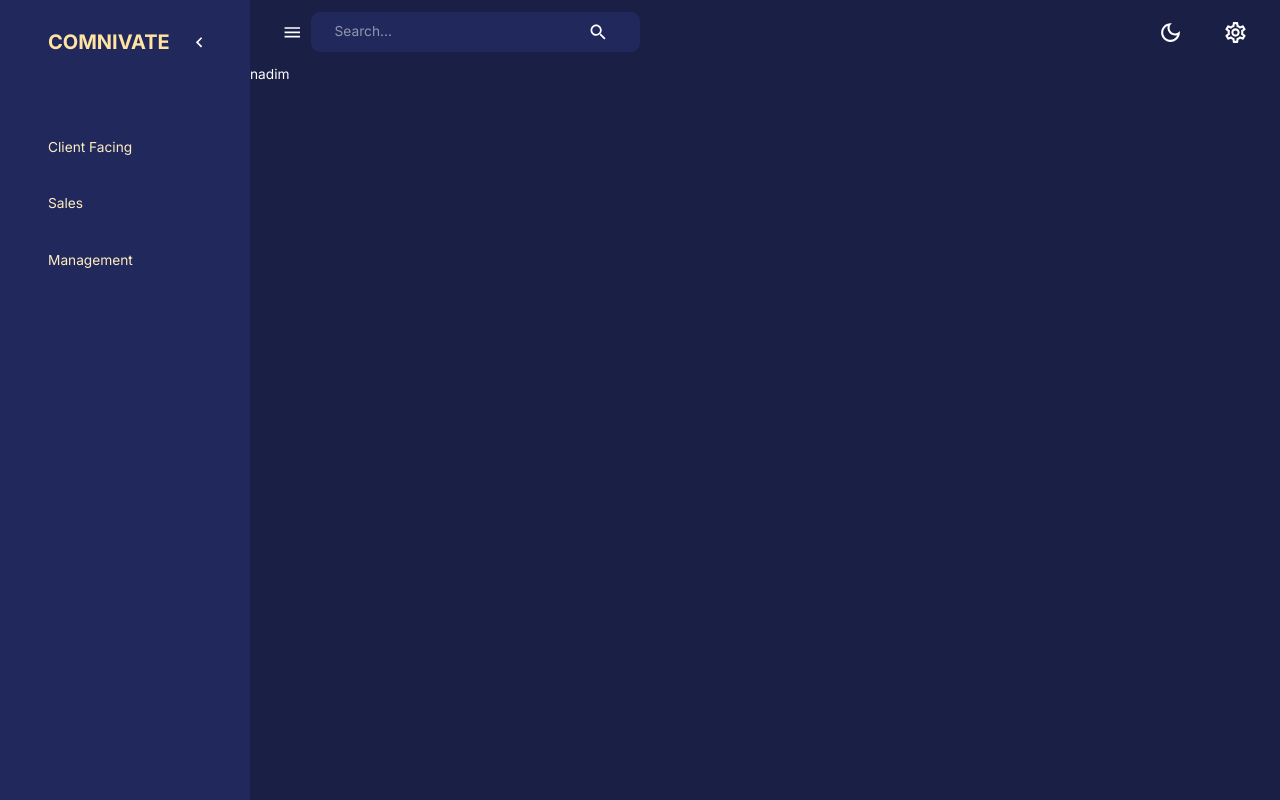
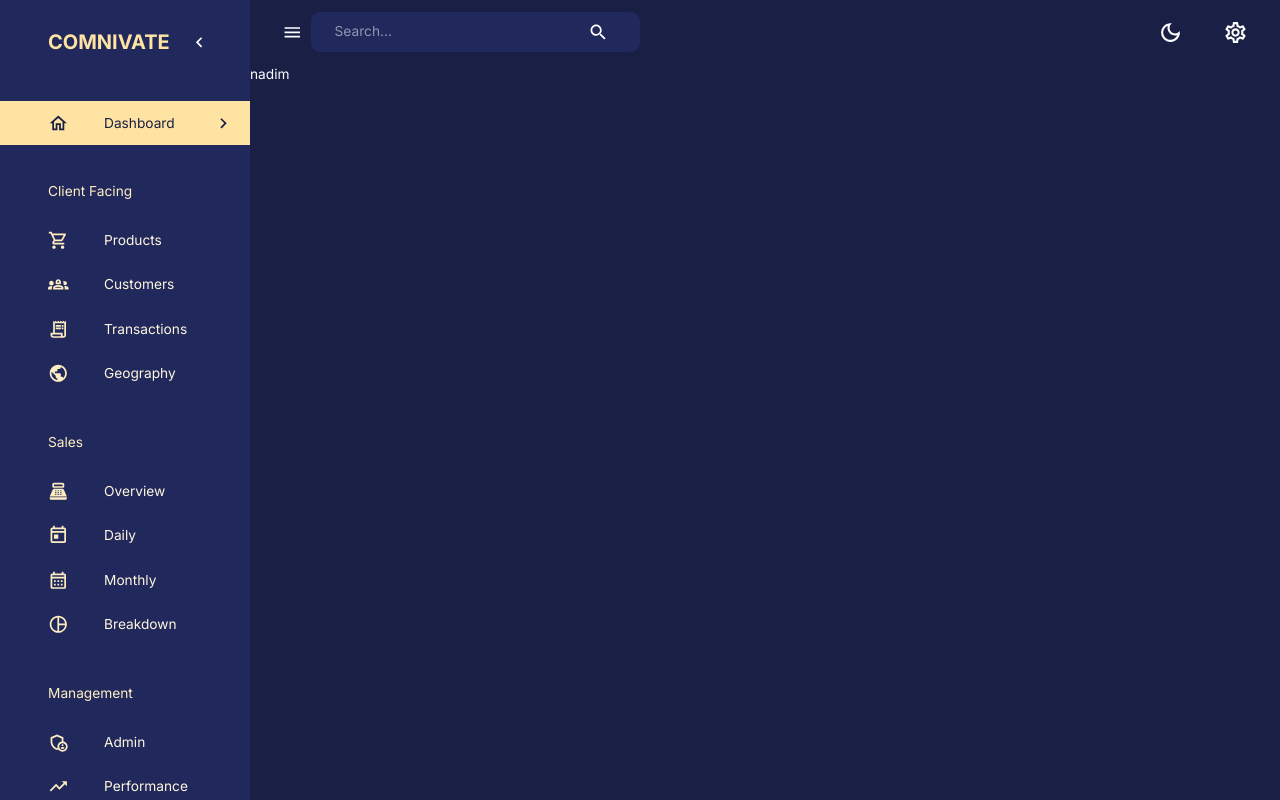
Before and after one commit to AatirNadim/admin_dashboard, a React (Create React App) app in the folder client/: page /dashboard in a window 1280 px wide. Built offline with nearby package versions, Linux system fonts and the light colour scheme.

Commit message:
sidebar items hover functionality

```diff
--- a/client/public/index.html
+++ b/client/public/index.html
@@ -24,7 +24,7 @@
       work correctly both with client-side routing and a non-root public URL.
       Learn how to configure a non-root public URL by running `npm run build`.
     -->
-    <title>React App</title>
+    <title>Admin Dashboard</title>
   </head>
   <body>
     <noscript>You need to enable JavaScript to run this app.</noscript>
--- a/client/src/components/Sidebar.js
+++ b/client/src/components/Sidebar.js
@@ -3,7 +3,7 @@ import {
   Box, Divider, Drawer, IconButton, List, ListItem, ListItemButton, ListItemIcon,
   ListItemText, Typography, useTheme
 } from '@mui/material'
-import { ChevronLeft } from '@mui/icons-material'
+import { ChevronLeft, ChevronRight, ChevronRightOutlined } from '@mui/icons-material'
 
 import { useLocation, useNavigate } from 'react-router-dom'
 import FlexBetween from './FlexBetween'
@@ -24,7 +24,11 @@ const Sidebar = ({
     // console.log(pathname)
   }, [pathname])
   return (
-    <Box component='nav' >
+    <Box component='nav'
+    sx = {{
+
+    }}
+    >
       {isSideBarOpen && (
         <Drawer open={isSideBarOpen}
           onClose={
@@ -37,40 +41,80 @@ const Sidebar = ({
             '& .MuiDrawer-paper': {
               color: theme.palette.secondary[200],
               backgroundColor: theme.palette.background.alt,
+              // backgroundColor : 'brown',
               boxSizing: 'border-box',
               borderWidth: isNonMobile ? '0px' : '2px',
               width: drawerWidth,
-            }
+            },
           }}
         >
           <Box width='100%' >
             <Box m='1.5rem 2rem 2rem 3rem' >
-              <FlexBetween  color = {theme.palette.secondary[300]}
+              <FlexBetween color={theme.palette.secondary[300]}
               // sx = {{ backgroundColor : 'red' }}
               >
-                <Box display='flex' alignItems = 'center' gap = '0.5rem' >
-                  <Typography variant='h4' fontWeight = 'bold'>
+                <Box display='flex' alignItems='center' gap='0.5rem' >
+                  <Typography variant='h4' fontWeight='bold'>
                     COMNIVATE
                   </Typography>
                 </Box>
                 {isNonMobile && (
-                  <IconButton onClick = {() => setIsSideBarOpen(!isSideBarOpen)}>
-                    <ChevronLeft/>
+                  <IconButton onClick={() => setIsSideBarOpen(!isSideBarOpen)}>
+                    <ChevronLeft />
                   </IconButton>
                 )}
               </FlexBetween>
             </Box>
             <List >
               {
-                navItems.map(({text, icon}) => {
-                  if(!icon) {
+                navItems.map(({ text, icon }) => {
+                  if (!icon) {
                     return (
                       // defining the key is important, the list item is re-rendered based on the change of this value
-                      <Typography key = {text} sx = {{
-                        m : '2.25rem 0 1rem 3rem'
+                      <Typography key={text} sx={{
+                        m: '2.25rem 0 1rem 3rem',
+                        backgroundColor: ''
                       }} >{text}</Typography>
                     )
                   }
+                  const lcText = text.toLowerCase();
+
+                  return (
+                    <ListItem key={text} disablePadding sx={{ backgroundColor: '' }} >
+                      <ListItemButton onClick={() => {
+                        navigate(`/${lcText}`);
+                        setActive(lcText)
+                      }}
+                        sx={{
+                          backgroundColor: active === lcText ? theme.palette.secondary[300] : 'transparent',
+                          color: active === lcText ? theme.palette.primary[600] : theme.palette.secondary[100],
+                        }}
+
+                      >
+                        <ListItemIcon
+                          sx={{
+                            marginLeft: '2rem',
+                            color: active === lcText ? theme.palette.primary[600] : theme.palette.secondary[200],
+
+                          }}
+                        >
+                          {icon}
+                        </ListItemIcon>
+                        <ListItemText primary = {text}
+                        sx = {{
+
+                        }}
+                        >
+                          {text}
+                        </ListItemText>
+                        {
+                          active === lcText && (
+                            <ChevronRightOutlined sx = {{ ml : 'auto'}} />
+                          )
+                        }
+                      </ListItemButton>
+                    </ListItem>
+                  )
                 })
               }
             </List>
```
